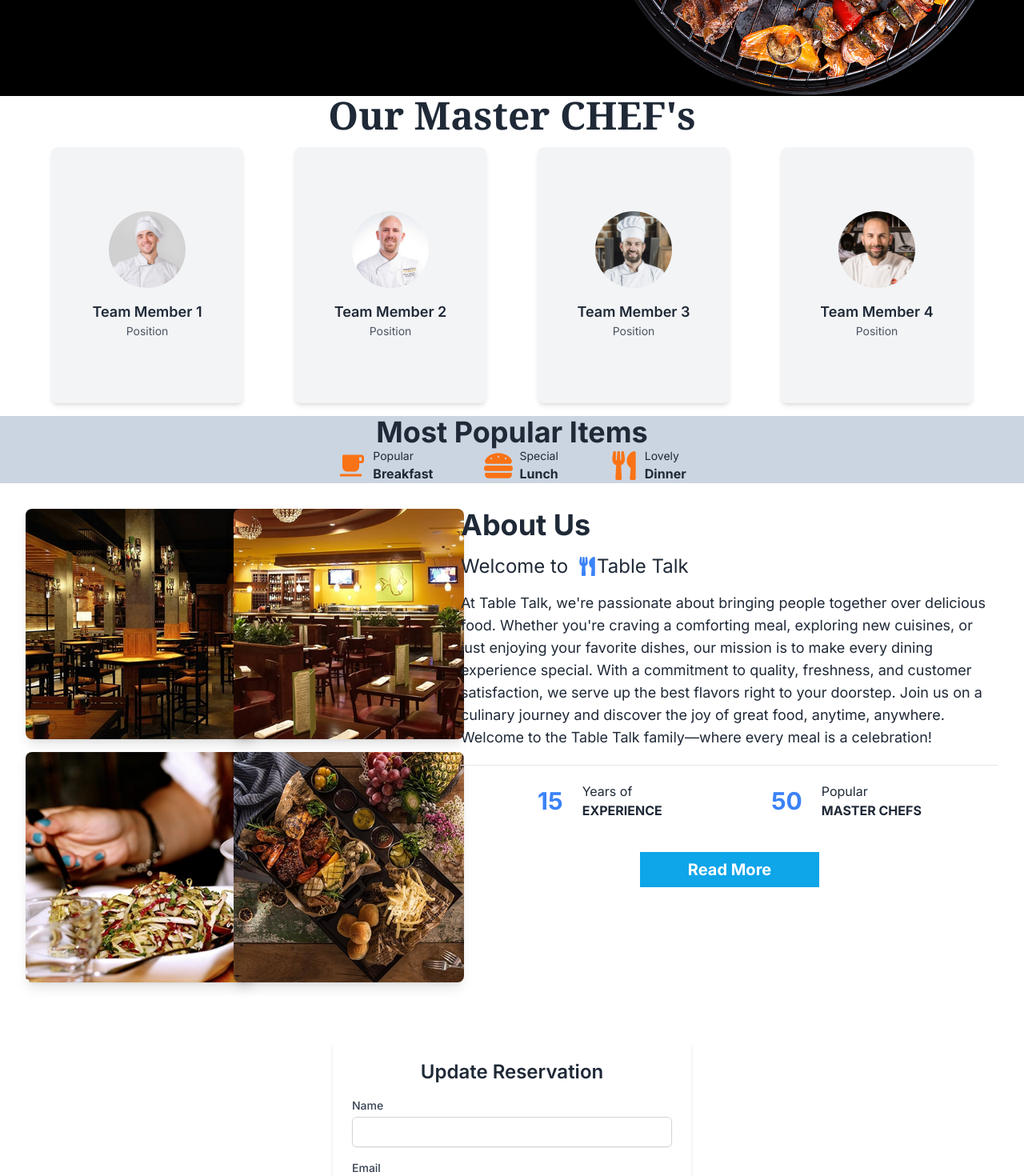
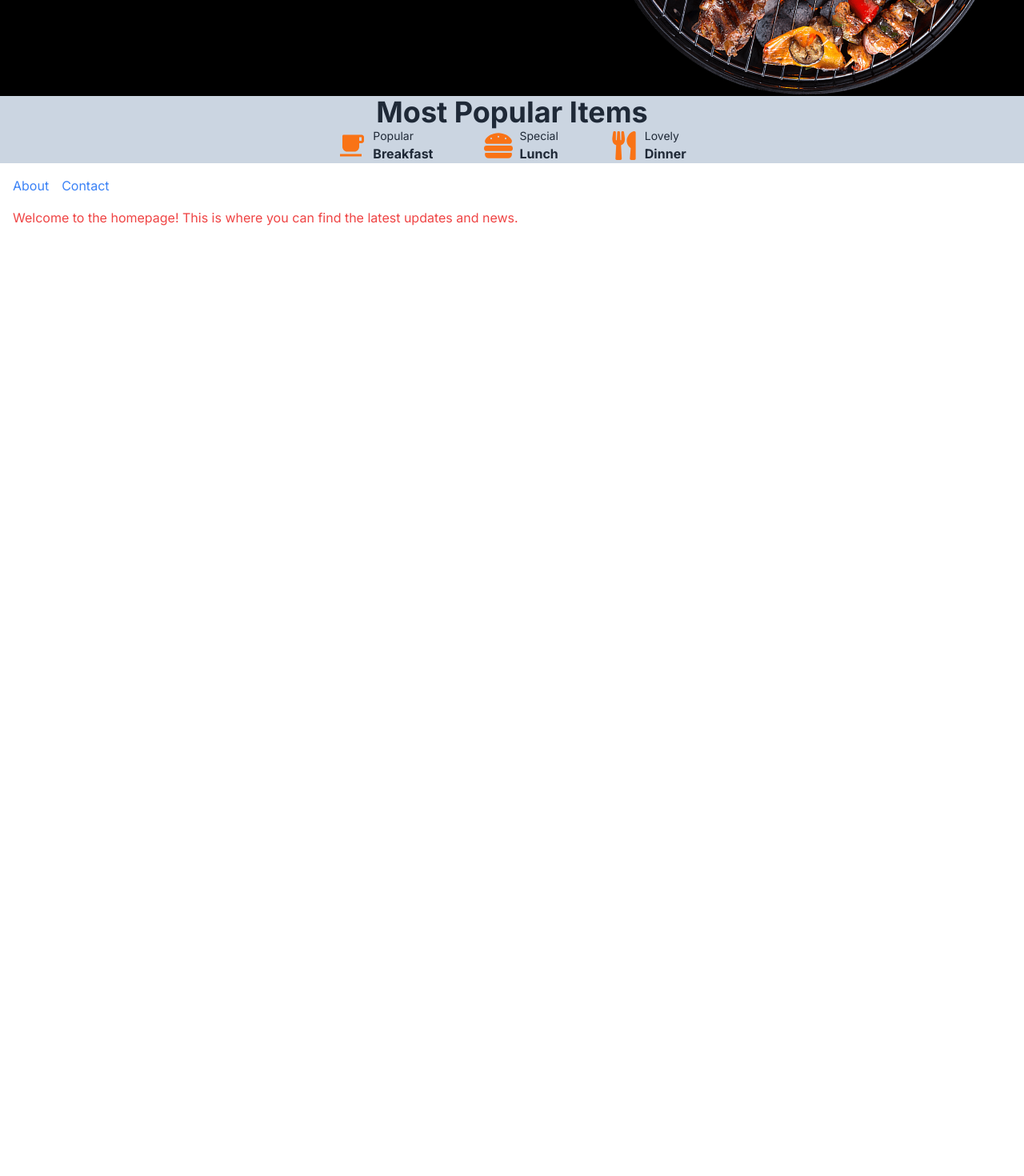
Before and after one commit to Tamal2026/table-talk-client, a Next.js app: page / in a window 1280 px wide. Shown: the part 500-1970 px from the top of the page at 80% size. After the commit the page ends 800 px from the top, so only its background shows below. Built offline with nearby package versions, Linux system fonts and the light colour scheme.

Commit message:
Connent the mongodb and add the json file to the mongodb

```diff
--- /dev/null
+++ b/app/Gallery/page.jsx
@@ -0,0 +1,6 @@
+export default function Gallery() {
+  return <>
+
+<h1 className="text-5xl font-bold text-center">This is Gallery Section</h1>
+  </>;
+}
--- a/components/Nabar/page.jsx
+++ b/app/Nabar/page.jsx
@@ -1,15 +1,17 @@
 import Image from "next/image";
+import Link from "next/link";
 import Logo from "@/public/images/logo.png";
-import Link from "next/link";
 
 export default function Navbar() {
   return (
     <div className="navbar-container flex justify-between px-10 pt-4 mx-auto max-w-screen-2xl bg-black">
       <div className="logo">
         <Image
-          className="h-10 w-auto md:h-12 lg:h-16"
           src={Logo}
           alt="This is the logo of the Restaurant"
+          width={64}
+          height={64}
+          className="h-10 w-auto md:h-12 lg:h-16"
         />
       </div>
       <div className="Navbar-list flex justify-between items-center">
@@ -17,20 +19,21 @@ export default function Navbar() {
           <li>
             <Link href="/">HOME</Link>
           </li>
+
           <li>
-            <Link href="/menu">MENU</Link>
+            <Link href="/FoodMenu">MENU</Link>
           </li>
           <li>
-            <Link href="/about">ABOUT</Link>
+            <Link href="/About">ABOUT</Link>
           </li>
           <li>
-            <Link href="/contact">CONTACT</Link>
+            <Link href="Contact">CONTACT</Link>
           </li>
           <li>
-            <Link href="/gallery">GALLERY</Link>
+            <Link href="/Gallery">GALLERY</Link>
           </li>
           <li>
-            <Link href="/service">SERVICE</Link>
+            <Link href="/Service">SERVICE</Link>
           </li>
         </ul>
       </div>
--- a/app/layout.js
+++ b/app/layout.js
@@ -1,13 +1,13 @@
 import { Inter } from "next/font/google";
 import "./globals.css";
-import Navbar from "@/components/Nabar/page";
-import Hero from "@/components/Hero/page";
-import About from "@/components/About/page";
-import Contact from "@/components/Contact/page";
-import Service from "@/components/Service/page";
-import BookTable from "@/components/BookTable/page";
-import FoodMenu from "@/components/FoodMenu/page";
-import TeamMember from "@/components/TeamMember/page";
+import Navbar from "@/app/Nabar/page";
+import Hero from "@/app/Hero/page";
+import About from "@/app/About/page";
+import Contact from "@/app/Contact/page";
+import Service from "@/app/Service/page";
+import BookTable from "@/app/BookTable/page";
+import FoodMenu from "@/app/FoodMenu/page";
+import TeamMember from "@/app/TeamMember/page";
 
 const inter = Inter({ subsets: ["latin"] });
 
@@ -22,12 +22,7 @@ export default function RootLayout({ children }) {
       <body className={inter.className}>
         <Navbar></Navbar>
         <Hero></Hero>
-        <TeamMember></TeamMember>
         <FoodMenu></FoodMenu>
-        <About></About>
-        <BookTable></BookTable>
-        <Service></Service>
-        <Contact></Contact>
         {children}
       </body>
     </html>
--- a/app/page.js
+++ b/app/page.js
@@ -1,7 +1,26 @@
+// app/page.jsx or app/page.tsx
+import Link from 'next/link';
+
 export default function Home() {
   return (
-    <main className="">
-      <p className="text-red-500"></p>
+    <main className="p-4">
+      <nav className="mb-4">
+        <ul className="flex space-x-4">
+          <li>
+            <Link href="/about" className="text-blue-500 hover:text-blue-700">
+              About
+            </Link>
+          </li>
+          <li>
+            <Link href="/contact" className="text-blue-500 hover:text-blue-700">
+              Contact
+            </Link>
+          </li>
+        </ul>
+      </nav>
+      <p className="text-red-500">
+        Welcome to the homepage! This is where you can find the latest updates and news.
+      </p>
     </main>
   );
 }
```
Also changed, not shown: app/About/page.jsx (renamed from components/About/page.jsx), app/BookTable/page.jsx (renamed from components/BookTable/page.jsx), app/Contact/page.jsx (renamed from components/Contact/page.jsx), app/FoodMenu/page.jsx (renamed from components/FoodMenu/page.jsx), app/Hero/page.jsx (renamed from components/Hero/page.jsx), app/Service/page.jsx (renamed from components/Service/page.jsx), app/TeamMember/page.jsx (renamed from components/TeamMember/page.jsx).
